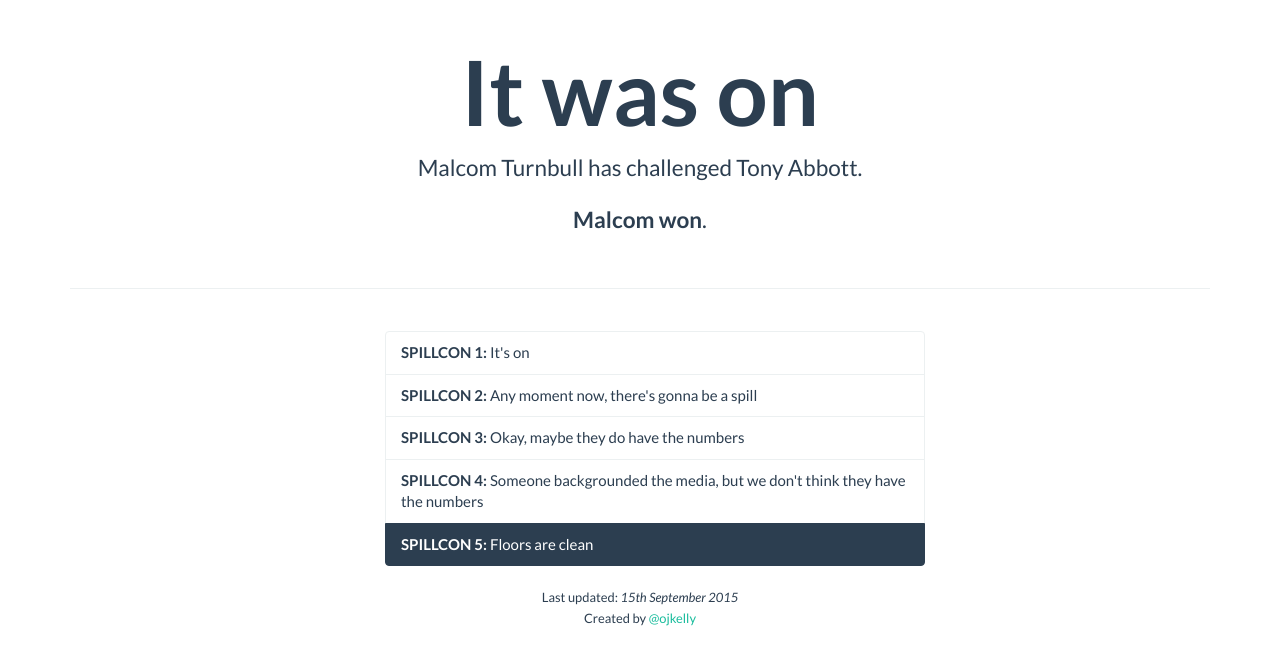
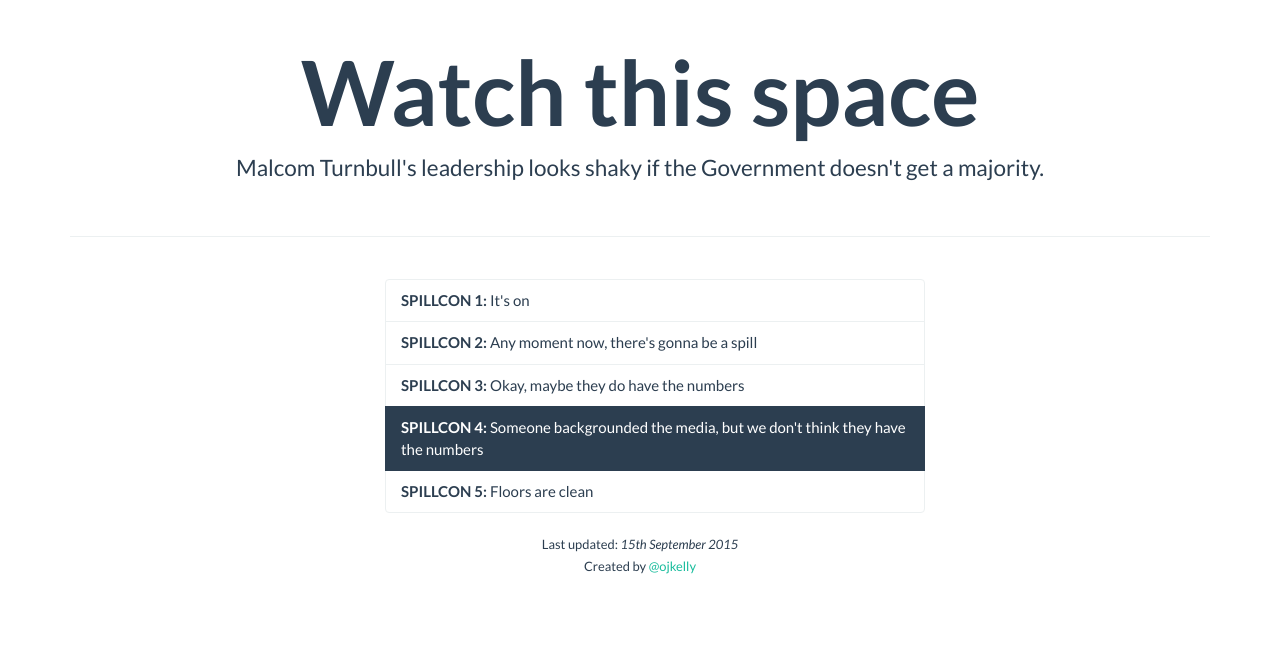
Before and after one commit to ojkelly/spillti.me, a plain HTML site: page index.html in a window 1280 px wide. Drawn offline with nearby package versions, Linux system fonts and the light colour scheme; a script that the page names is missing.

Commit message:
Update index.html

```diff
--- a/index.html
+++ b/index.html
@@ -9,7 +9,7 @@
     <meta name="author" content="">
     <link rel="icon" href="../../favicon.ico">
 
-    <title>SPILLCON 5 - Floors are clean | Spill Time</title>
+    <title>SPILLCON 4 - Watch this space | Spill Time</title>
 
     <!-- Bootstrap core CSS -->
     <!--<link href="../../dist/css/bootstrap.min.css" rel="stylesheet">-->
@@ -30,10 +30,9 @@
 <div class="container">
 
     <div class="page-header">
-        <h1 class="text-center" style="font-size: 6em"><strong>It was on</strong></h1>
+        <h1 class="text-center" style="font-size: 6em"><strong>Watch this space</strong></h1>
 
-        <p class="lead text-center">Malcom Turnbull has challenged Tony Abbott.</p>
-        <p class="lead text-center"><strong>Malcom won</strong>.</p>
+        <p class="lead text-center">Malcom Turnbull's leadership looks shaky if the Government doesn't get a majority.</p>
     </div>
     <hr>
     <br>
@@ -43,10 +42,10 @@
                 <li class="list-group-item "><strong>SPILLCON 1:</strong> It's on</li>
                 <li class="list-group-item"><strong>SPILLCON 2:</strong> Any moment now, there's gonna be a spill</li>
                 <li class="list-group-item"><strong>SPILLCON 3:</strong> Okay, maybe they do have the numbers</li>
-                <li class="list-group-item"><strong>SPILLCON 4:</strong> Someone backgrounded the media, but we don't think they have
+                <li class="list-group-item active"><strong>SPILLCON 4:</strong> Someone backgrounded the media, but we don't think they have
                     the numbers
                 </li>
-                <li class="list-group-item active"><strong>SPILLCON 5:</strong> Floors are clean</li>
+                <li class="list-group-item"><strong>SPILLCON 5:</strong> Floors are clean</li>
             </ul>
         </div>
     </div>
```
